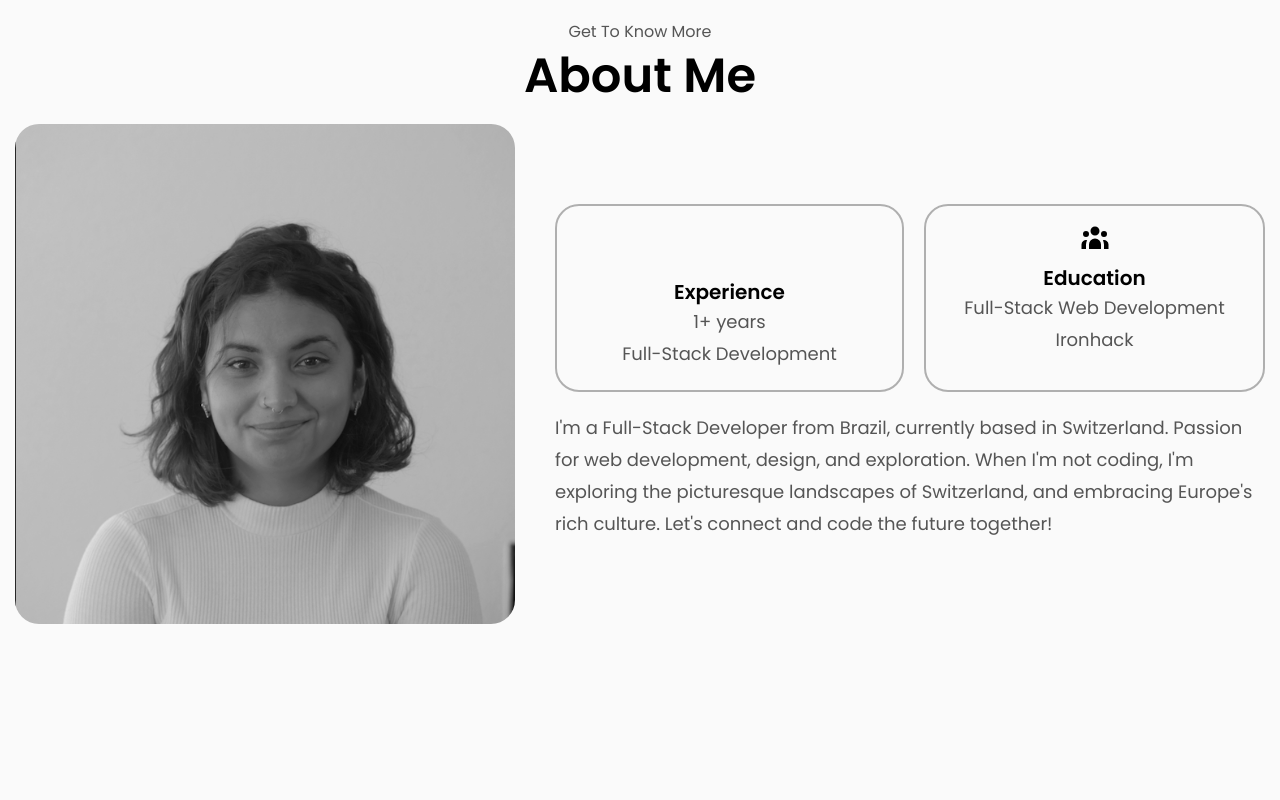
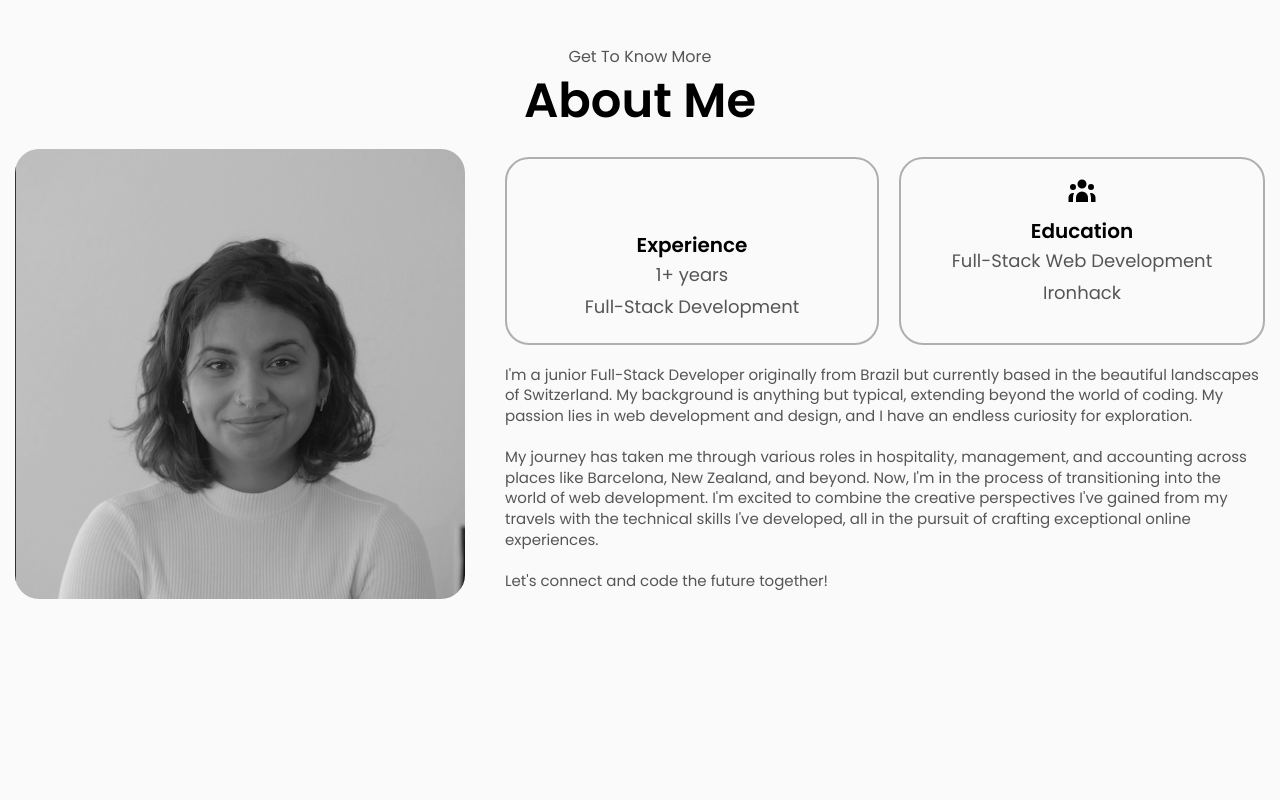
Before and after one commit to ThalitadosReis/my-portfolio, a React (Create React App) app: page / in a window 1280 px wide. Shown: the part 880-1680 px from the top of the page. Built offline with nearby package versions, Linux system fonts and the light colour scheme; some icons are missing; the HTML template or start-up script is replaced by a standard one.

Commit message:
edit about paragraph and height

```diff
--- a/src/components/About.js
+++ b/src/components/About.js
@@ -13,18 +13,18 @@ export default function About() {
     <section className="section" id="about">
       <div className="container m-auto">
         {/* title */}
-        <div className="flex flex-col items-center text-center mb-2">
+        <div className="flex flex-col items-center text-center lg:mb-2">
           <h3 className="h3">Get To Know More</h3>
           <h2 className="h2">About Me</h2>
         </div>
-        <div className="flex flex-col gap-y-5 lg:flex-row lg:gap-x-10 lg:gap-y-0 h-screen">
+        <div className="flex flex-col gap-y-5 lg:flex-row lg:gap-x-10">
           {/* image */}
           <motion.div
             variants={fadeIn("right", 0.3)}
             initial="hidden"
             whileInView={"show"}
             viewport={{ once: false, amount: 0.3 }}
-            className="flex-1 bg-about bg-cover bg-center bg-no-repeat h-fit w-full lg:min-w-[500px] lg:min-h-[500px] md:max-w-[400px] md:max-h-[400px] rounded-3xl mx-auto grayscale"
+            className="flex-1 bg-about bg-cover bg-center bg-no-repeat max-h-[350px] max-w-[350px] lg:min-w-[450px] lg:min-h-[450px] md:min-h-[275px] md:min-w-[275px] mx-auto rounded-3xl grayscale"
           ></motion.div>
           {/* text */}
           <motion.div
@@ -32,11 +32,11 @@ export default function About() {
             initial="hidden"
             whileInView={"show"}
             viewport={{ once: false, amount: 0.3 }}
-            className="flex-1 flex flex-col lg:my-20"
+            className="flex-1 flex flex-col lg:my-auto"
           >
             {/* boxes */}
-            <div className="flex flex-col md:flex-row gap-5 mb-5">
-              <div className="flex-1 items-center justify-center border-2 border-black/30 rounded-3xl p-5 text-center">
+            <div className="flex flex-col justify-between md:flex-row gap-5 mb-5">
+              <div className="flex-1 items-center border-2 border-black/30 rounded-3xl p-5 text-center">
                 <PiMedalFill className="mx-auto w-[30px] h-[30px] mb-3" />
                 <h2 className="font-bold text-xl">Experience</h2>
                 <p className="text-accent">
@@ -53,12 +53,20 @@ export default function About() {
                 </p>
               </div>
             </div>
-            <p className="text-accent">
-              I'm a Full-Stack Developer from Brazil, currently based in
-              Switzerland. Passion for web development, design, and exploration.
-              When I'm not coding, I'm exploring the picturesque landscapes of
-              Switzerland, and embracing Europe's rich culture. Let's connect
-              and code the future together!
+            <p className="text-accent text-[15px] leading-snug">
+              I'm a junior Full-Stack Developer originally from Brazil but
+              currently based in the beautiful landscapes of Switzerland. My
+              background is anything but typical, extending beyond the world of
+              coding. My passion lies in web development and design, and I have
+              an endless curiosity for exploration. <br /> <br />
+              My journey has taken me through various roles in hospitality,
+              management, and accounting across places like Barcelona, New
+              Zealand, and beyond. Now, I'm in the process of transitioning into
+              the world of web development. I'm excited to combine the creative
+              perspectives I've gained from my travels with the technical skills
+              I've developed, all in the pursuit of crafting exceptional online
+              experiences. <br /> <br /> Let's connect and code the future
+              together!
             </p>
           </motion.div>
         </div>
```
